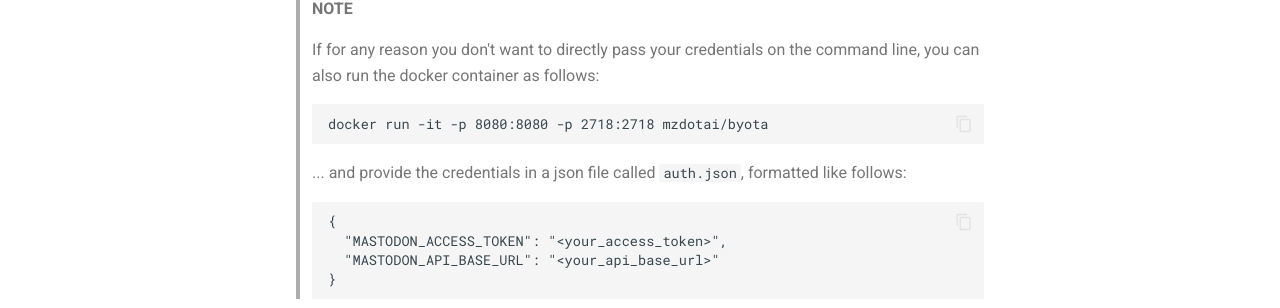
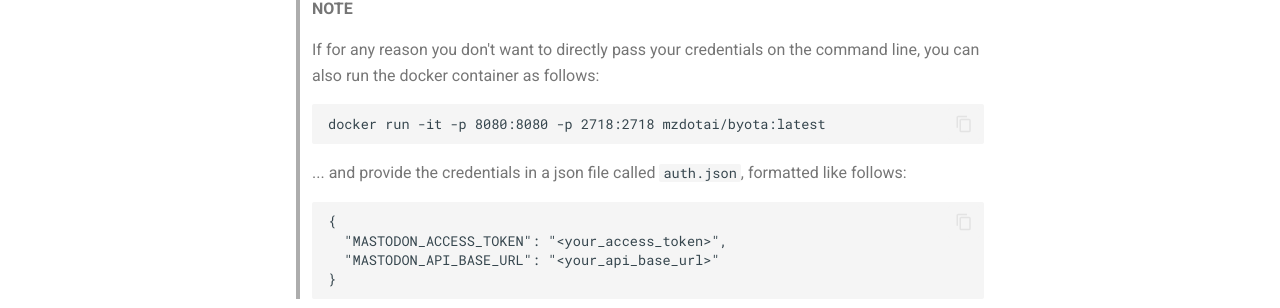
Before and after one commit to mozilla-ai/byota, an MkDocs documentation site: the page built from docs/getting-started.md, in a window 1280 px wide and 900 px high, scrolled down 1796 px. Shown: the part 428-736 px from the top of the window. Built offline with MkDocs 1.6.1 and Material for MkDocs 9.7.7, drawn with Linux system fonts in a browser that asks for light colours; comment, search, counter and statistics services are not loaded; some of the changed text lies outside the part shown.

Commit message:
Added  tag to docker image names, updated entrypoint to accept marimo params

````diff
--- a/docs/getting-started.md
+++ b/docs/getting-started.md
@@ -15,7 +15,7 @@
 - one-click access to HuggingFace spaces:
   - [![Try on Spaces](https://img.shields.io/badge/%F0%9F%A4%97%20Try%20on-Spaces-blue)](https://huggingface.co/spaces/mozilla-ai/byota)  (👉 make sure link is ok)
 - locally with Docker:
-  1. `docker run -it -p 8080:8080 -p 2718:2718 mzdotai/byota demo.py`
+  1. `docker run -it -p 8080:8080 -p 2718:2718 mzdotai/byota:latest demo.py`
   1. open a browser and connect to http://localhost:2718
 
 
@@ -43,7 +43,7 @@
 Now that you have a registered application and its access token, you can run BYOTA's Docker container as follows:
 
 ```
-docker run -it -p 8080:8080 -p 2718:2718 -e MASTODON_ACCESS_TOKEN="<your_access_token>" -e MASTODON_API_BASE_URL="<your_api_base_url>" mzdotai/byota
+docker run -it -p 8080:8080 -p 2718:2718 -e MASTODON_ACCESS_TOKEN="<your_access_token>" -e MASTODON_API_BASE_URL="<your_api_base_url>" mzdotai/byota:latest
 ```
 
 Once the container is up and running, you can open the marimo notebook (which is started by default in [app view](https://docs.marimo.io/guides/apps/)) by connecting to http://localhost:2718. You will be asked a password which is, by default, `byota` (you can customize it in the `entrypoint.sh` file when you build your own image).
@@ -53,7 +53,7 @@
 > If for any reason you don't want to directly pass your credentials on the command line, you can also run the docker container as follows:
 >
 >```
->docker run -it -p 8080:8080 -p 2718:2718 mzdotai/byota
+>docker run -it -p 8080:8080 -p 2718:2718 mzdotai/byota:latest
 >```
 >
 >... and provide the credentials in a json file called `auth.json`, formatted like follows:
````
Also changed, not shown: README.md (+1 -1 lines), 1 other file.
